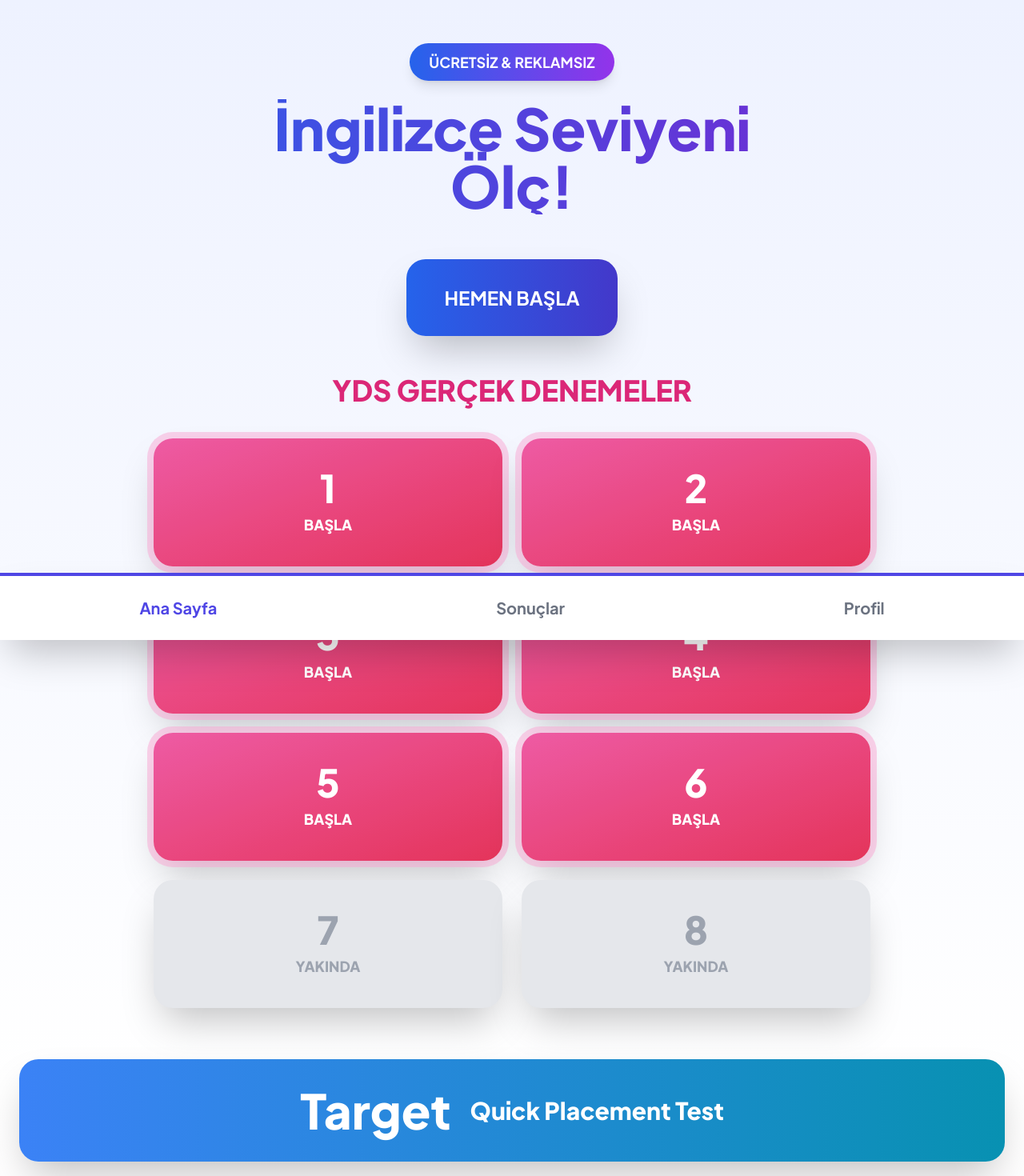
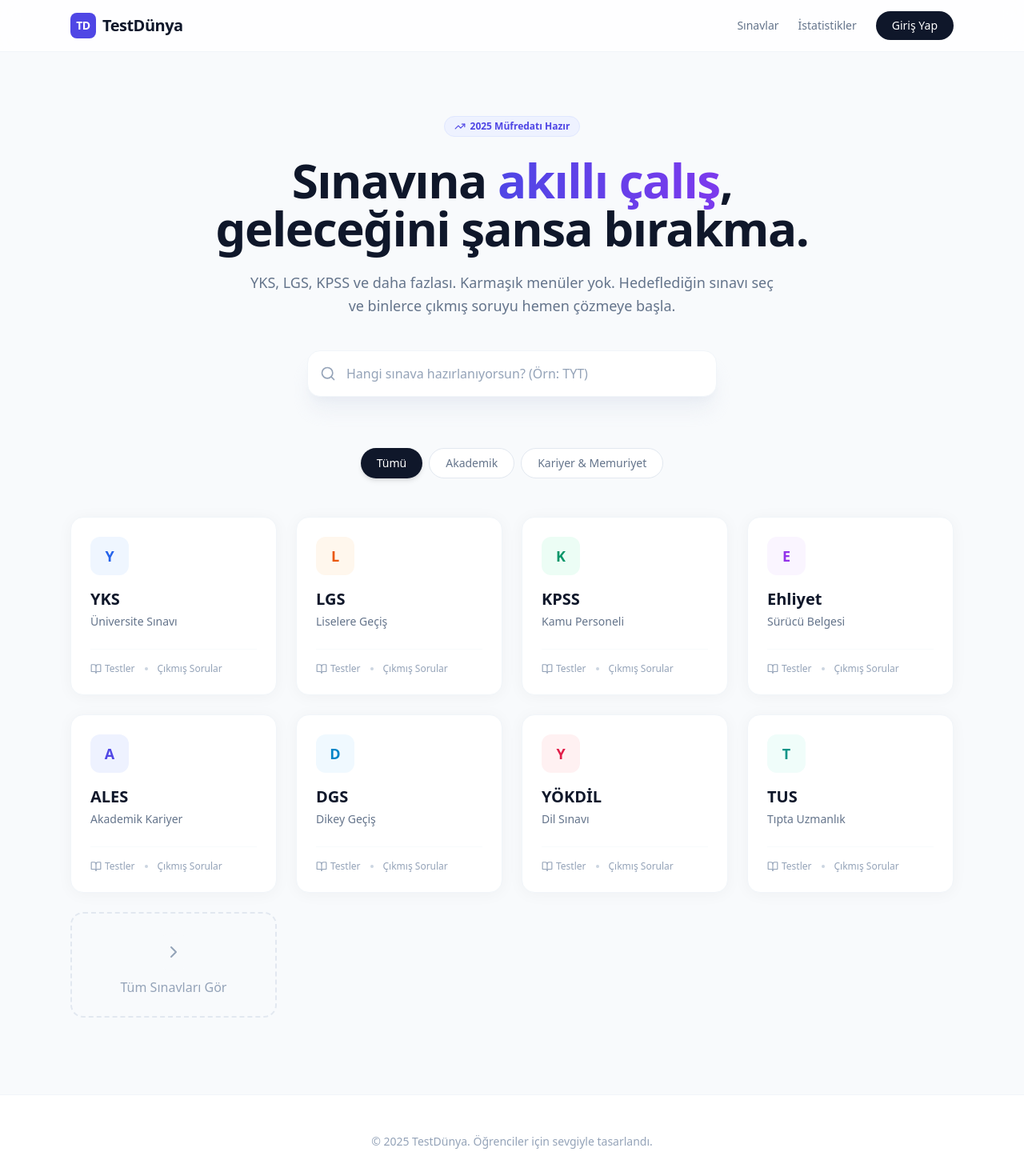
Before and after one commit to kuarkcoin/testdunya, a Next.js app: page / in a window 1280 px wide. Shown: the top 1470 px of the page at 80% size. Built offline with nearby package versions, Linux system fonts and the light colour scheme.

Commit message:
Update page.tsx

```diff
--- a/app/page.tsx
+++ b/app/page.tsx
@@ -1,132 +1,146 @@
-// app/page.tsx → Kopyala-yapıştır, çalıştır → BİTTİ!
-'use client';
+import React, { useState } from 'react';
+import { Search, ArrowRight, BookOpen, ChevronRight, TrendingUp } from 'lucide-react';
 
-export default function Home() {
-  const startTest = (slug: string) => {
-    const attemptId = `a${Date.now()}`;
-    const num = slug.match(/\d+/)?.[0];
+const exams = [
+  { key: "yks", name: "YKS", label: "Üniversite Sınavı", category: "academic", color: "bg-blue-50 text-blue-600" },
+  { key: "lgs", name: "LGS", label: "Liselere Geçiş", category: "school", color: "bg-orange-50 text-orange-600" },
+  { key: "kpss", name: "KPSS", label: "Kamu Personeli", category: "career", color: "bg-emerald-50 text-emerald-600" },
+  { key: "ehliyet", name: "Ehliyet", label: "Sürücü Belgesi", category: "life", color: "bg-purple-50 text-purple-600" },
+  { key: "ales", name: "ALES", label: "Akademik Kariyer", category: "academic", color: "bg-indigo-50 text-indigo-600" },
+  { key: "dgs", name: "DGS", label: "Dikey Geçiş", category: "academic", color: "bg-sky-50 text-sky-600" },
+  { key: "yokdil", name: "YÖKDİL", label: "Dil Sınavı", category: "language", color: "bg-rose-50 text-rose-600" },
+  { key: "tus", name: "TUS", label: "Tıpta Uzmanlık", category: "health", color: "bg-teal-50 text-teal-600" },
+];
 
-    // YDS Exam Pack
-    if (slug.startsWith('yds-exam-')) {
-      if (![1,2,3,4,5,6].includes(Number(num))) {
-        alert('Bu deneme çok yakında aktif olacak!');
-        return;
-      }
-      sessionStorage.setItem('em_attempt_payload', JSON.stringify({
-        attemptId,
-        testSlug: slug,
-        test: { title: `YDS Gerçek Deneme - Test ${num}`, duration: 150 },
-        questions: []
-      }));
-      window.location.href = `/quiz/${attemptId}`;
-      return;
-    }
+export default function ModernHomePage() {
+  const [activeTab, setActiveTab] = useState('all');
 
-    // Diğer testler (şimdilik hepsi aynı yere yönlendiriyor, sonra ayırırız)
-    sessionStorage.setItem('em_attempt_payload', JSON.stringify({
-      attemptId,
-      testSlug: slug,
-      test: { title: slug.replace(/-/g,' ').toUpperCase(), duration: 60 },
-      questions: []
-    }));
-    window.location.href = `/quiz/${attemptId}`;
-  };
+  // Basit filtreleme mantığı
+  const filteredExams = activeTab === 'all'
+    ? exams
+    : exams.filter(e => e.category === activeTab);
 
   return (
-    <div className="min-h-screen bg-gradient-to-b from-indigo-50 via-white to-pink-50">
+    <div className="min-h-screen bg-[#F8FAFC] text-slate-800 font-sans">
 
-      {/* HERO */}
-      <div className="pt-16 pb-12 text-center px-6">
-        <div className="mb-8">
-          <span className="bg-gradient-to-r from-blue-600 to-purple-600 text-white px-6 py-3 rounded-full text-lg font-bold shadow-lg">
-            ÜCRETSİZ & REKLAMSIZ
-          </span>
+      {/* NAVBAR: Ultra Minimal */}
+      <nav className="sticky top-0 z-50 bg-white/80 backdrop-blur-md border-b border-slate-100">
+        <div className="max-w-6xl mx-auto px-6 h-16 flex items-center justify-between">
+          <div className="flex items-center gap-2 font-bold text-xl tracking-tight text-slate-900">
+            <div className="w-8 h-8 bg-indigo-600 rounded-lg flex items-center justify-center text-white text-sm">TD</div>
+            TestDünya
           </div>
-        <h1 className="text-5xl md:text-7xl font-black text-transparent bg-clip-text bg-gradient-to-r from-blue-600 to-purple-700 mb-6">
-          İngilizce Seviyeni<br/>Ölç!
-        </h1>
-        <button
-          onClick={() => startTest('quick-placement')}
-          className="mt-8 bg-gradient-to-r from-blue-600 to-indigo-700 text-white text-2xl font-bold px-12 py-8 rounded-3xl shadow-2xl hover:scale-105 active:scale-95 transition-all"
-        >
-          HEMEN BAŞLA
+          <div className="hidden md:flex items-center gap-6 text-sm font-medium text-slate-500">
+            <a href="#" className="hover:text-indigo-600 transition-colors">Sınavlar</a>
+            <a href="#" className="hover:text-indigo-600 transition-colors">İstatistikler</a>
+            <button className="bg-slate-900 text-white px-5 py-2 rounded-full hover:bg-slate-800 transition-all hover:shadow-lg hover:shadow-indigo-500/20">
+              Giriş Yap
             </button>
           </div>
+        </div>
+      </nav>
 
-      {/* YDS EXAM PACK - BÜYÜK RENKLİ BUTONLAR */}
-      <div className="px-6 pb-16">
-        <h2 className="text-center text-4xl font-black text-pink-600 mb-10">
-          YDS GERÇEK DENEMELER
-        </h2>
-        <div className="grid grid-cols-2 gap-6 max-w-4xl mx-auto">
-          {[1,2,3,4,5,6,7,8].map(n => {
-            const aktif = n <= 6;
-            return (
+      {/* HERO SECTION: Odaklı ve Temiz */}
+      <header className="relative pt-20 pb-16 px-6 text-center max-w-4xl mx-auto">
+        <span className="inline-flex items-center gap-1.5 px-3 py-1 rounded-full bg-indigo-50 text-indigo-600 text-xs font-bold mb-6 border border-indigo-100">
+          <TrendingUp size={14} /> 2025 Müfredatı Hazır
+        </span>
+
+        <h1 className="text-4xl md:text-6xl font-extrabold tracking-tight text-slate-900 mb-6 leading-tight">
+          Sınavına <span className="text-transparent bg-clip-text bg-gradient-to-r from-indigo-600 to-violet-600">akıllı çalış</span>, <br className="hidden md:block" />
+          geleceğini şansa bırakma.
+        </h1>
+
+        <p className="text-lg text-slate-500 mb-10 max-w-2xl mx-auto leading-relaxed">
+          YKS, LGS, KPSS ve daha fazlası. Karmaşık menüler yok.
+          Hedeflediğin sınavı seç ve binlerce çıkmış soruyu hemen çözmeye başla.
+        </p>
+
+        {/* Modern Search Input */}
+        <div className="relative max-w-lg mx-auto group">
+          <div className="absolute inset-y-0 left-4 flex items-center text-slate-400 group-focus-within:text-indigo-500 transition-colors">
+            <Search size={20} />
+          </div>
+          <input
+            type="text"
+            placeholder="Hangi sınava hazırlanıyorsun? (Örn: TYT)"
+            className="w-full pl-12 pr-4 py-4 bg-white rounded-2xl shadow-xl shadow-slate-200/60 border border-slate-100 outline-none focus:ring-2 focus:ring-indigo-500/20 transition-all text-slate-700 placeholder:text-slate-400"
+          />
+        </div>
+      </header>
+
+      {/* CONTENT AREA */}
+      <main className="max-w-6xl mx-auto px-6 pb-24">
+
+        {/* Kategoriler (Pill Tabs) */}
+        <div className="flex flex-wrap justify-center gap-2 mb-12">
+          {['all', 'academic', 'career'].map((tab) => (
             <button
-                key={n}
-                onClick={() => startTest(`yds-exam-${n}`)}
-                disabled={!aktif}
-                className={`relative h-40 rounded-3xl font-black text-5xl shadow-2xl transition-all active:scale-95
-                  ${aktif
-                    ? 'bg-gradient-to-br from-pink-500 to-rose-600 text-white hover:from-pink-600 hover:to-rose-700 ring-8 ring-pink-300 ring-opacity-50'
-                    : 'bg-gray-200 text-gray-400 cursor-not-allowed'
+              key={tab}
+              onClick={() => setActiveTab(tab)}
+              className={`px-5 py-2 rounded-full text-sm font-medium transition-all ${
+                activeTab === tab
+                  ? 'bg-slate-900 text-white shadow-md'
+                  : 'bg-white text-slate-500 hover:bg-slate-50 border border-slate-200'
               }`}
             >
-                <div className="absolute inset-0 flex flex-col items-center justify-center">
-                  <div>{n}</div>
-                  <div className="text-lg mt-2">{aktif ? 'BAŞLA' : 'YAKINDA'}</div>
+              {tab === 'all' ? 'Tümü' : tab === 'academic' ? 'Akademik' : 'Kariyer & Memuriyet'}
+            </button>
+          ))}
         </div>
-                {aktif && <div className="absolute inset-0 bg-white opacity-10 rounded-3xl"></div>}
-              </button>
-            );
-          })}
+
+        {/* MODERN CARD GRID */}
+        <div className="grid grid-cols-1 md:grid-cols-2 lg:grid-cols-4 gap-6">
+          {filteredExams.map((exam) => (
+            <div
+              key={exam.key}
+              className="group relative bg-white rounded-2xl p-6 border border-slate-100 shadow-[0_2px_20px_rgba(0,0,0,0.04)] hover:shadow-[0_8px_30px_rgba(0,0,0,0.08)] hover:-translate-y-1 transition-all duration-300 cursor-pointer overflow-hidden"
+            >
+              {/* Card Header */}
+              <div className="flex justify-between items-start mb-4">
+                <div className={`w-12 h-12 rounded-xl flex items-center justify-center text-lg font-bold ${exam.color}`}>
+                   {exam.name.substring(0, 1)}
+                </div>
+                <div className="opacity-0 group-hover:opacity-100 transition-opacity bg-slate-50 p-2 rounded-full text-slate-400 hover:text-indigo-600">
+                  <ArrowRight size={18} />
                 </div>
               </div>
 
-      {/* DİĞER TESTLER - RENKLİ UYGULAMA BUTONLARI */}
-      <div className="px-6 pb-32 space-y-8">
-        {[
-          {title: "Quick Placement Test", color: "from-blue-500 to-cyan-600", icon: "Target"},
-          {title: "Grammar Mega Test 100Q", color: "from-purple-500 to-pink-600", icon: "Brain"},
-          {title: "YDS Kelime 1000", color: "from-orange-500 to-red-600", icon: "Book"},
-          {title: "YDS Reading 40Q", color: "from-green-500 to-emerald-600", icon: "Passage"},
-          {title: "YDS Grammar 100Q", color: "from-indigo-500 to-blue-700", icon: "Grammar"},
-          {title: "Phrasal Verbs 340", color: "from-teal-500 to-cyan-700", icon: "Phrasal"},
-          {title: "IELTS Grammar 50Q", color: "from-sky-500 to-blue-600", icon: "IELTS"},
-        ].map((test, i) => (
-          <button
-            key={i}
-            onClick={() => startTest(test.title.toLowerCase().replace(/ /g, '-'))}
-            className={`w-full h-32 rounded-3xl bg-gradient-to-r ${test.color} text-white font-black text-3xl shadow-2xl hover:scale-[1.02] active:scale-98 transition-all flex items-center justify-center gap-6`}
-          >
-            <span className="text-6xl">{test.icon}</span>
-            <span>{test.title}</span>
-          </button>
+              {/* Card Body */}
+              <div>
+                <h3 className="text-xl font-bold text-slate-900 mb-1">{exam.name}</h3>
+                <p className="text-sm text-slate-500 font-medium mb-6">{exam.label}</p>
+
+                {/* Stats / Mini Info (Clean) */}
+                <div className="flex items-center gap-3 text-xs text-slate-400 font-medium border-t border-slate-50 pt-4">
+                  <span className="flex items-center gap-1">
+                    <BookOpen size={14} /> Testler
+                  </span>
+                  <span className="w-1 h-1 rounded-full bg-slate-300"></span>
+                  <span>Çıkmış Sorular</span>
+                </div>
+              </div>
+
+              {/* Hover Effect Background */}
+              <div className="absolute inset-0 border-2 border-transparent group-hover:border-indigo-500/10 rounded-2xl transition-all pointer-events-none"></div>
+            </div>
           ))}
 
-        {/* RACE MODE - KIRMIZI BÜYÜK BUTON */}
-        <a
-          href="/race"
-          className="block w-full mt-16"
-        >
-          <div className="h-40 bg-gradient-to-r from-red-600 to-rose-700 rounded-3xl shadow-2xl flex items-center justify-center gap-8 hover:scale-105 active:scale-95 transition-all">
-            <span className="text-8xl">Trophy</span>
-            <div className="text-left">
-              <div className="text-4xl font-black">Global Race Mode</div>
-              <div className="text-xl opacity-90">Dünya ile yarış!</div>
+          {/* "More" Card */}
+          <div className="flex flex-col items-center justify-center text-center p-6 rounded-2xl border-2 border-dashed border-slate-200 text-slate-400 hover:border-indigo-300 hover:text-indigo-500 hover:bg-indigo-50/30 transition-all cursor-pointer group">
+            <div className="mb-2 p-3 bg-slate-50 rounded-full group-hover:bg-white transition-colors">
+              <ChevronRight size={24} />
+            </div>
+            <span className="font-medium">Tüm Sınavları Gör</span>
           </div>
         </div>
-        </a>
-      </div>
 
-      {/* SABİT ALT BAR (gerçek mobil app gibi) */}
-      <div className="fixed bottom-0 left-0 right-0 bg-white border-t-4 border-indigo-600 shadow-2xl">
-        <div className="flex justify-around items-center h-20">
-          <button className="text-indigo-600 font-bold text-xl">Ana Sayfa</button>
-          <button className="text-gray-500 font-bold text-xl">Sonuçlar</button>
-          <button className="text-gray-500 font-bold text-xl">Profil</button>
-        </div>
-      </div>
+      </main>
+
+      {/* SIMPLE FOOTER */}
+      <footer className="border-t border-slate-100 py-12 text-center text-slate-400 text-sm bg-white">
+        <p>© 2025 TestDünya. Öğrenciler için sevgiyle tasarlandı.</p>
+      </footer>
     </div>
   );
 }
```
Lines whose indentation alone changed are shown as unchanged.
